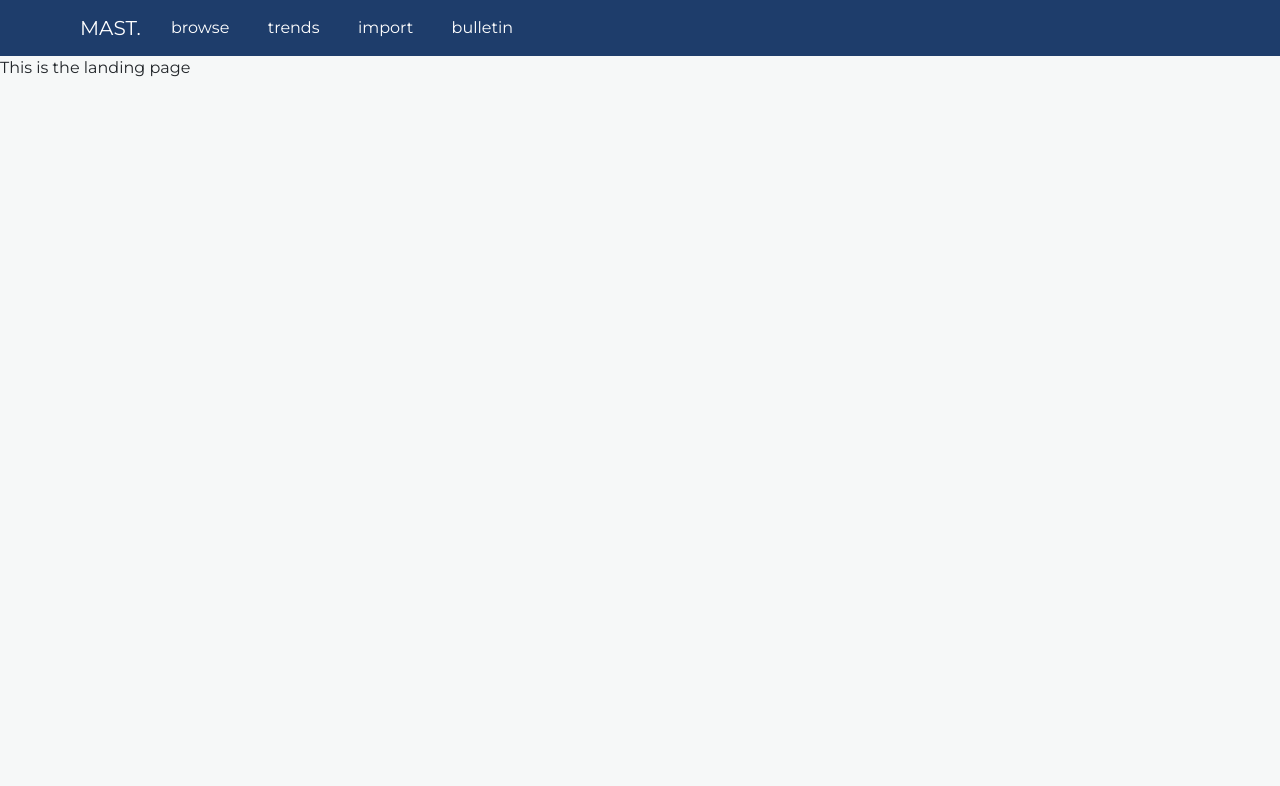
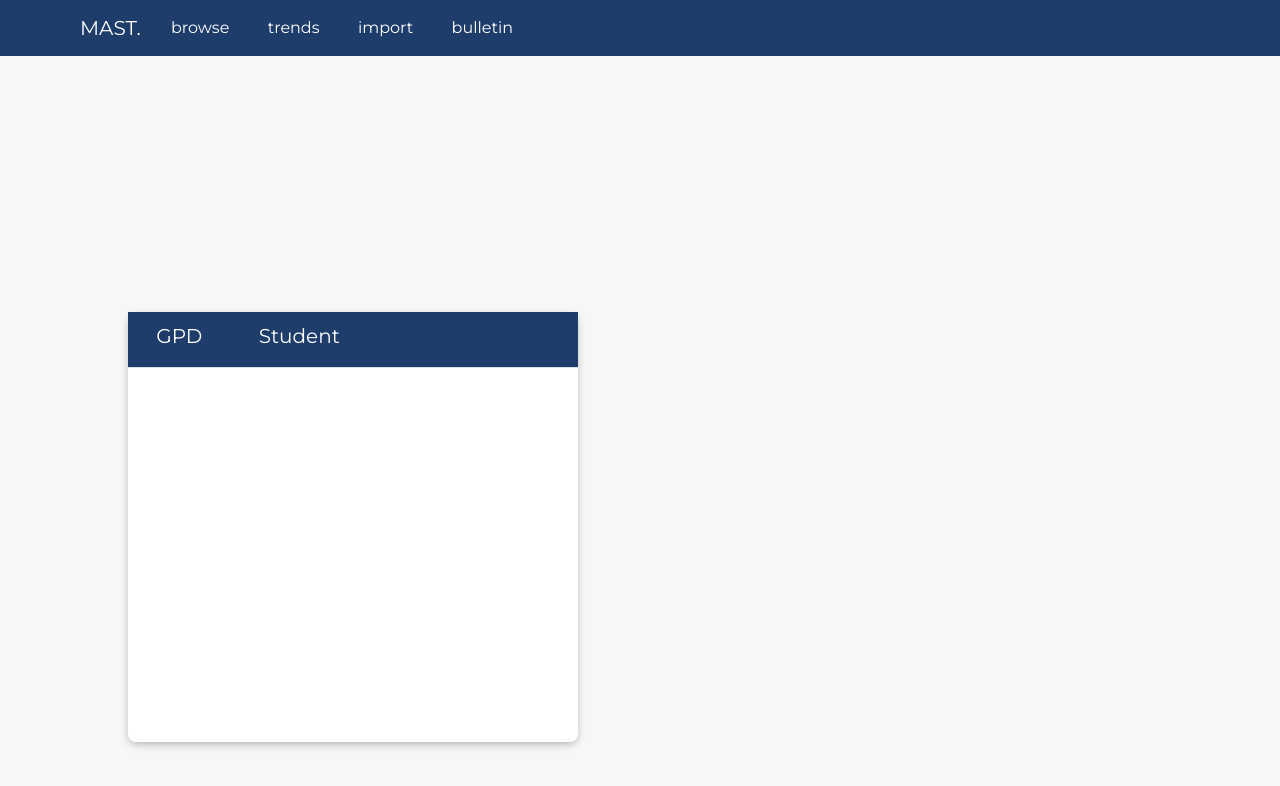
Before and after one commit to casseyhu/mast, a React (Create React App) app: page / in a window 1280 px wide. Shown: the top 786 px of the page. Built offline with nearby package versions, Linux system fonts and the light colour scheme.

Commit message:
working on login box

```diff
--- /dev/null
+++ b/src/components/LoginContainer.jsx
@@ -0,0 +1,31 @@
+import React, { Component } from 'react';
+import Tab from "react-bootstrap/Tab";
+import Tabs from "react-bootstrap/Tabs";
+import InputField from './InputField';
+
+
+class LoginContainer extends Component{
+    state = {
+        email:'',
+        password:'',
+        error:0
+    }
+
+    render(){
+        return(
+            <div className='loginBox'>
+                <Tabs className='login-tabs' defaultActiveKey='gdp'>
+                    <Tab tabClassName='login-tab lead' title='GPD'>
+                        <InputField/>
+                    </Tab>
+                    <Tab tabClassName='login-tab lead' title='Student'>
+                        <InputField/>
+                    </Tab>
+                </Tabs>
+            </div>
+        )
+    }
+
+}
+
+export default LoginContainer;
--- a/src/css/components.css
+++ b/src/css/components.css
@@ -52,3 +52,28 @@ nav {
 .input:focus {
     outline: none;
 }
+
+
+
+/* Login box */
+
+.loginBox {
+    margin-top: 20%;
+    margin-left: 10%;
+    width: 450px;
+    height: 430px;
+    background-color: #FFFFFF;
+    border-radius: 8px;
+    -webkit-box-shadow: 0px 6px 15px -2px rgba(0,0,0,0.45);
+    box-shadow: 0px 3px 10px -2px rgba(0,0,0,0.35);
+}
+
+.login-tabs{
+    flex-grow:10;
+}
+
+.skills-tab{
+    column-span: 6;
+    flex-grow:10;
+    text-align: center;
+}
--- a/src/pages/index.jsx
+++ b/src/pages/index.jsx
@@ -1,12 +1,11 @@
 import React, { Component } from 'react';
+import LoginContainer from '../components/LoginContainer'
 
 class MainPage extends Component {
     render(){
         return (
             <>
-            <div>
-                <p>This is the landing page</p>
-            </div>
+            <LoginContainer/>
             </>
         )
     }
```
Also changed, not shown: 2 other files (tests, documents, lock files or other folders).
